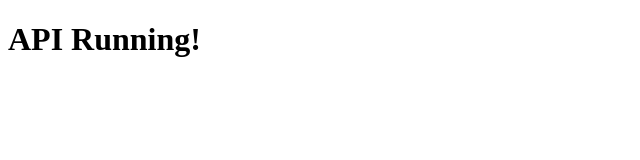
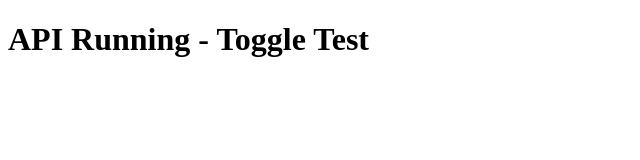
Before and after one commit to jmvrgit/cicddemo, a website: page public/index.html in a window 1280 px wide. Shown: the whole page, without its empty margins (0-640 px from the left). Drawn offline with Linux system fonts and the light colour scheme.

Commit message:
toggle test

```diff
--- a/public/index.html
+++ b/public/index.html
@@ -7,7 +7,7 @@
     <title>SecCam - Testing</title>
 </head>
 <body>
-    <h1>API Running!</h1>
+    <h1>API Running - Toggle Test</h1>
 </body>
 
 </html>
```
